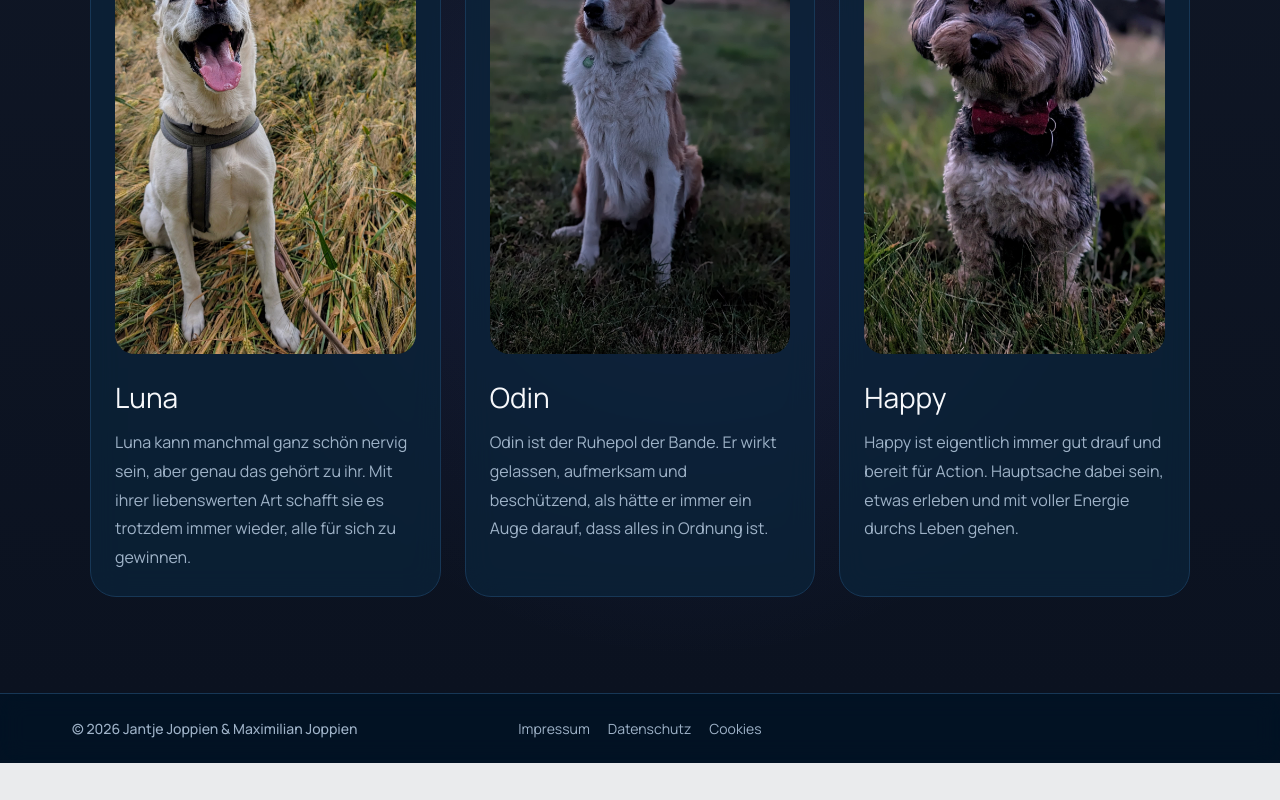
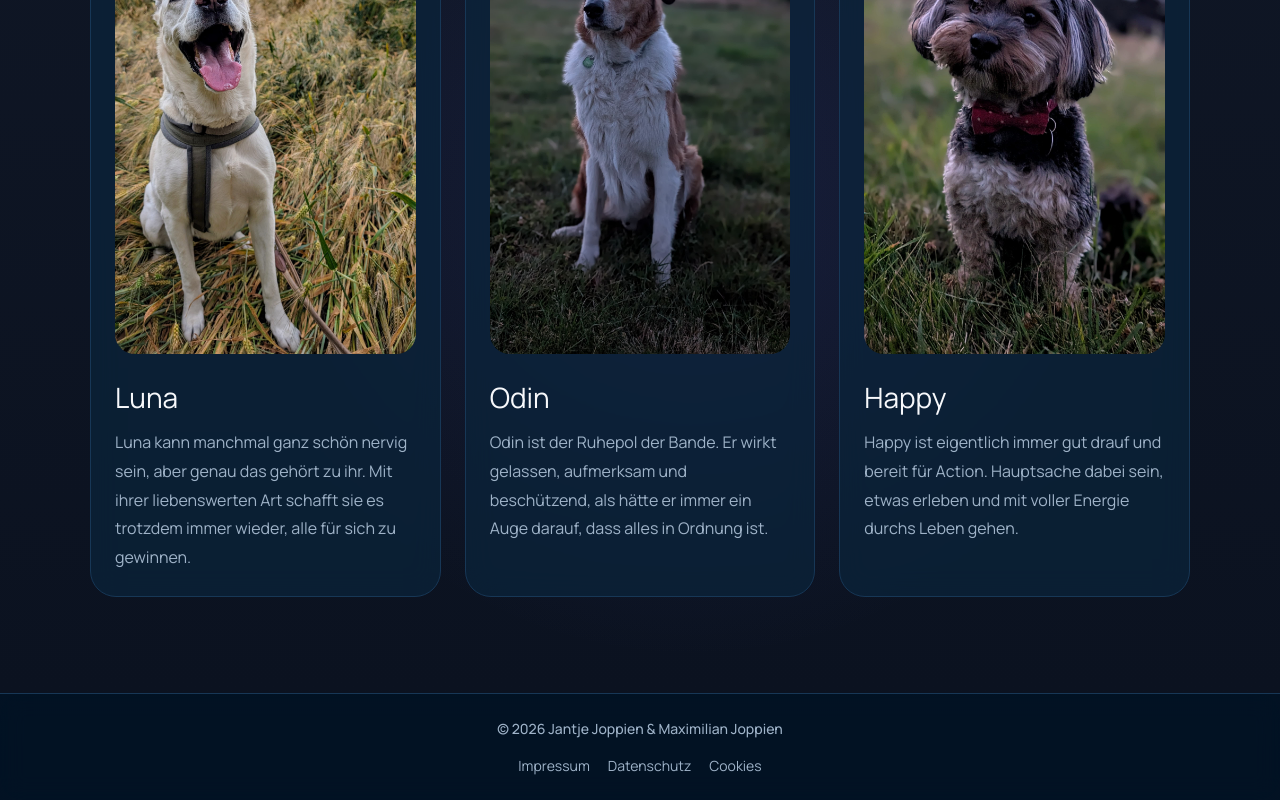
Before and after one commit to JantjeJoppien/JoppienWebsite, a React (Vite) app: page / in a window 1280 px wide. Shown: the part 1756-2556 px from the top of the page. Before the commit the page ends 2519 px from the top, so only its background shows below. Built offline with nearby package versions, Linux system fonts and the light colour scheme.

Commit message:
minor bottom bar change

```diff
--- a/src/index.css
+++ b/src/index.css
@@ -55,16 +55,14 @@ main {
   width: 100%;
   padding: 0 48px;
   display: flex;
+  flex-direction: column;
   align-items: center;
-  justify-content: flex-start;
-  gap: 20px;
-  position: relative;
+  justify-content: center;
+  gap: 16px;
+  text-align: center;
 }
 
 .site-footer__nav-wrapper {
-  position: absolute;
-  left: 50%;
-  transform: translateX(-50%);
   width: min(520px, 100%);
   display: flex;
   justify-content: center;
@@ -851,8 +849,7 @@ button:focus-visible {
   }
 
   .site-footer__inner {
-    align-items: flex-start;
-    flex-direction: column;
+    padding: 0;
   }
 
   .legal-page__card {
```
